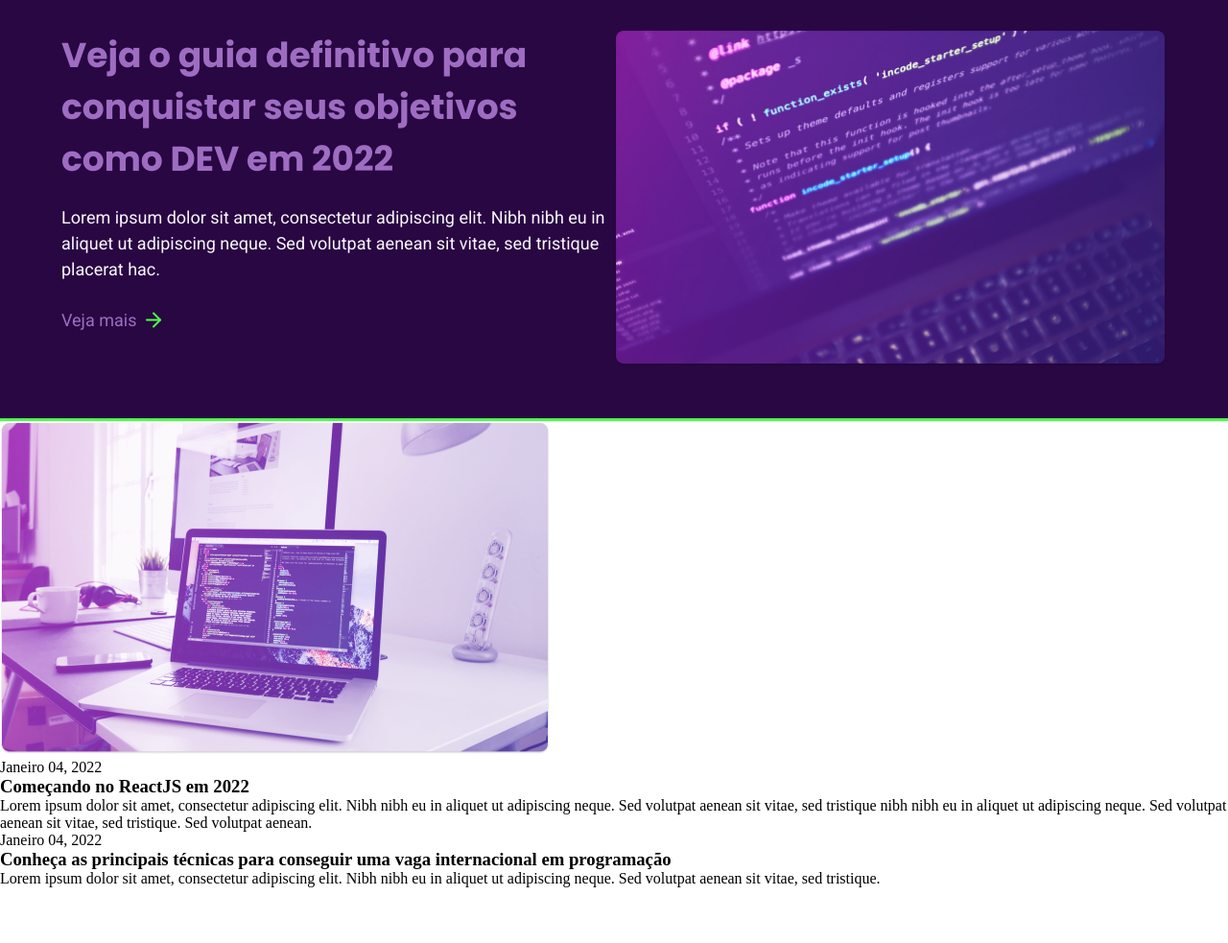
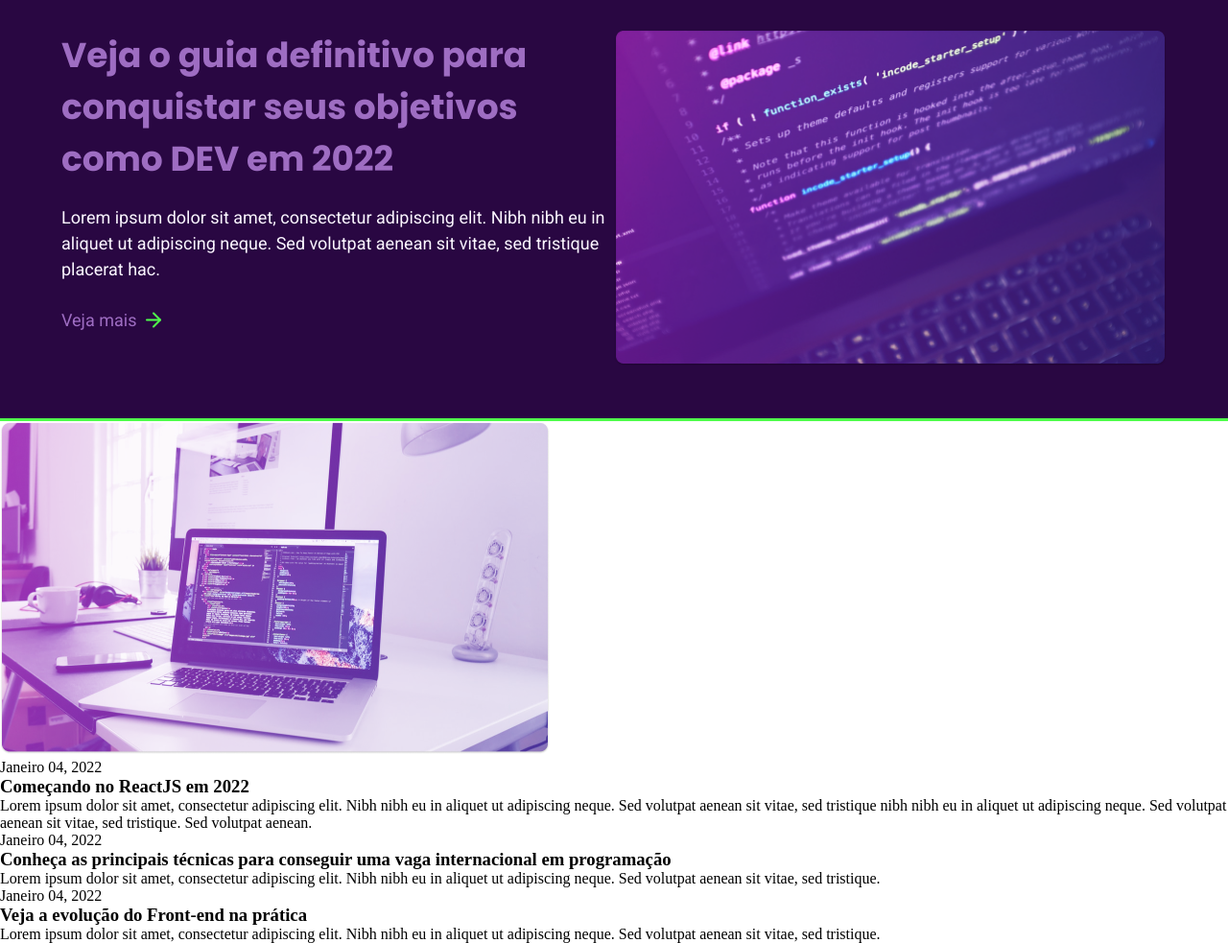
Before and after one commit to EuGeanCarlos/Desafio-roceket-blog, a plain HTML site: page index.html in a window 1280 px wide. Shown: the part 93-1076 px from the top of the page at 96% size. Before the commit the page ends 1018 px from the top, so only its background shows below. Drawn offline with Linux system fonts and the light colour scheme.

Commit message:
Update index.html

```diff
--- a/index.html
+++ b/index.html
@@ -38,7 +38,7 @@
 
     <section class="noticias">
         <div class="img-noticias">
-            <div class="post">
+            <div class="post-img">
                  <img src="img/post-1.png" alt="">
                 <p class="data-artg">Janeiro 04, 2022</p>
                 <h3>Começando no ReactJS em 2022</h3>
@@ -53,6 +53,12 @@
                  <p>Lorem ipsum dolor sit amet, consectetur adipiscing elit. Nibh nibh eu in aliquet ut adipiscing neque. Sed volutpat aenean sit vitae, sed tristique.</p>
             </div>
         </div>
+        <div class="post">
+            <p class="data-artg">Janeiro 04, 2022</p>
+                <h3>Veja a evolução do Front-end na prática</h3>
+                 <p>Lorem ipsum dolor sit amet, consectetur adipiscing elit. Nibh nibh eu in aliquet ut adipiscing neque. Sed volutpat aenean sit vitae, sed tristique.</p>
+            </div>
+        </div>
     </section><!--NOTICIAS-->
 </body>
 </html>
```
